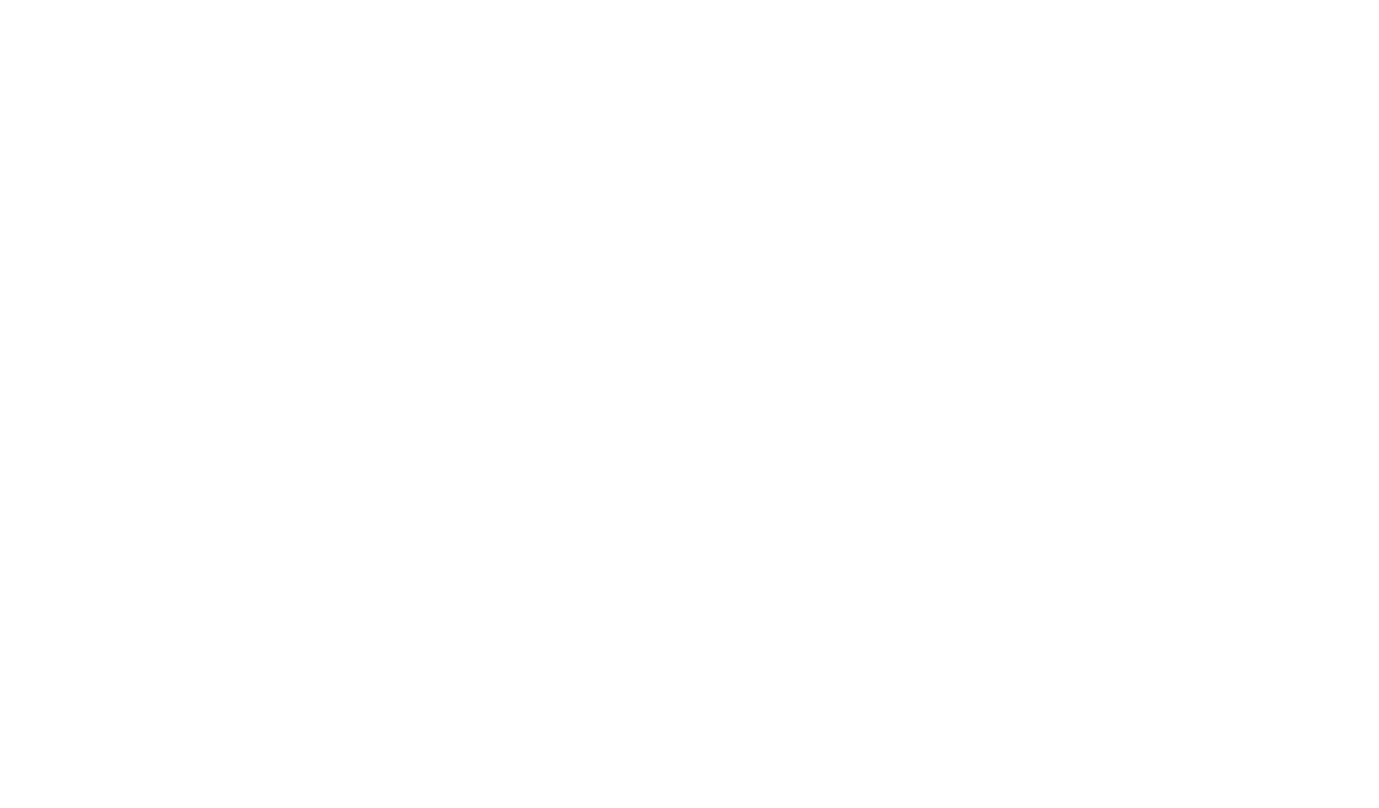
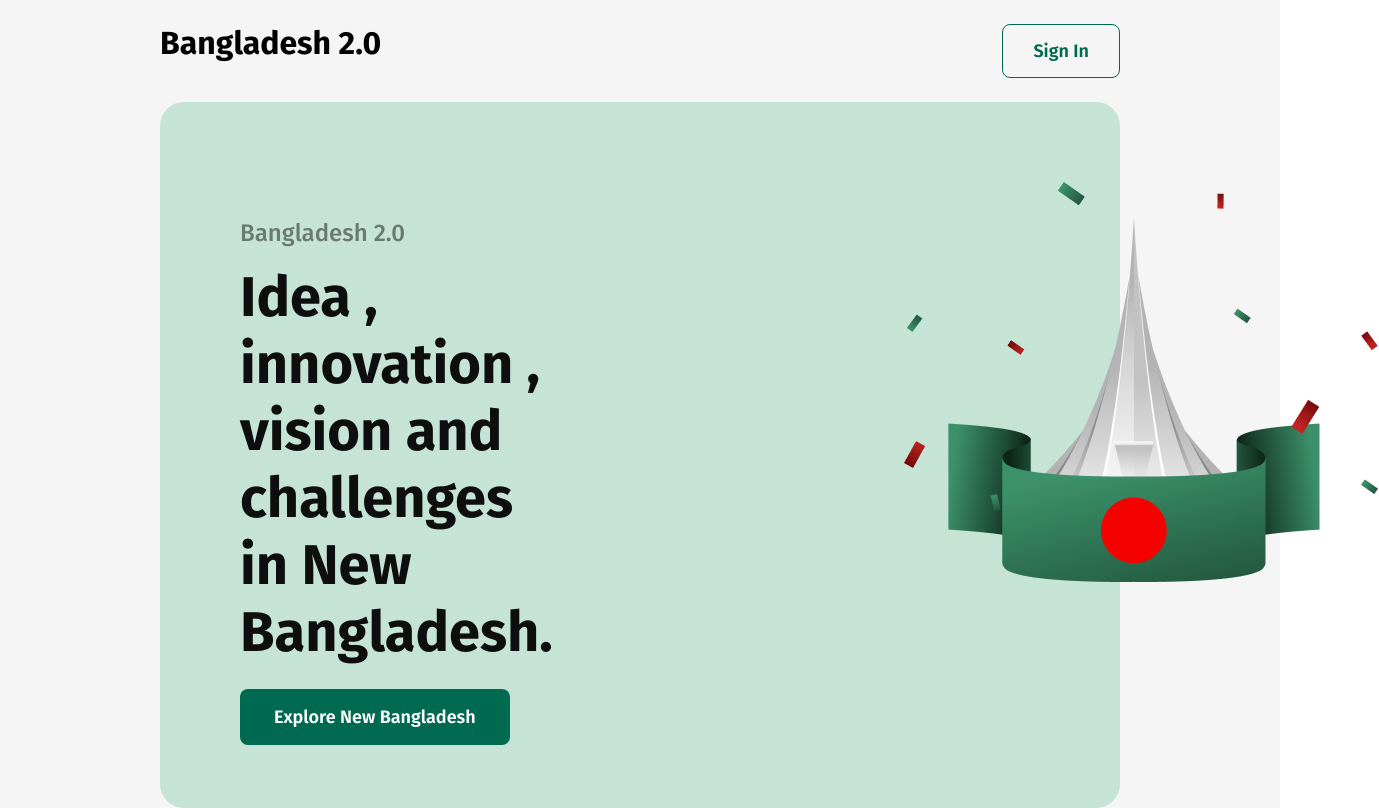
Before and after one commit to arian2004feni/bangladesh-2.0, a plain HTML site: page index.html in a window 1280 px wide. Shown: the whole page, 1379 px wide, since content can reach past the window. Drawn offline with Linux system fonts and the light colour scheme.

Commit message:
completely desined hero section

```diff
--- a/css/style.css
+++ b/css/style.css
@@ -1,3 +1,83 @@
+*{
+  margin: 0;
+  padding: 0;
+  box-sizing: border-box;
+}
+
 .fira-sans-body {
   font-family: "Fira Sans", serif;
 }
+
+main{
+  background-color: whitesmoke;
+  padding: 0 160px;
+  display: flex;
+  flex-direction: column;
+  gap: 80px;
+}
+
+a{
+  text-decoration: none;
+  color: #000;
+}
+
+.navbar {
+  display: flex;
+  justify-content: space-between;
+  padding: 24px 0;
+}
+
+.navbar .logo h2{
+  font-size: 32px;
+}
+
+.navbar .nav-btn{
+  padding: 15px 30px;
+  color: rgb(0, 106, 80);
+  border-radius: 8px;
+  border: 1px solid rgb(0, 106, 80);
+  color: rgb(0, 106, 80);
+  font-size: 18px;
+  font-weight: 600;
+  line-height: 22px;
+}
+
+.hero-section {
+  border-radius: 24px;
+  background: rgb(198, 228, 214);
+  padding: 80px;
+  display: flex;
+  justify-content: space-between;
+  gap: 350px;
+}
+
+.hero-content {
+  margin-top: 37px;
+}
+
+.hero-content .hero-title{
+  color: rgba(14, 14, 14, 0.5);
+  font-size: 24px;
+  font-weight: 500;
+  line-height: 29px;
+  margin-bottom: 16px;
+}
+
+.hero-content .hero-heading{
+  color: rgb(14, 14, 14);
+  font-size: 56px;
+  font-weight: 700;
+  line-height: 67px;
+  text-align: left;
+  margin-bottom: 40px;
+}
+
+.hero-content .hero-btn{
+  border-radius: 8px;
+  background: rgb(0, 106, 80);
+  color: white;
+  font-size: 18px;
+  font-weight: 600;
+  line-height: 22px;
+  padding: 17px 34px;
+}
--- a/index.html
+++ b/index.html
@@ -15,8 +15,24 @@
     <link rel="stylesheet" href="css/style.css" />
   </head>
   <body class="fira-sans-body">
-    <header>
-      <nav></nav>
-    </header>
+    <main>
+      <header>
+        <nav class="navbar">
+          <a href="#" class="logo"><h2>Bangladesh 2.0</h2></a>
+          <a href="#" class="nav-btn">Sign In</a>
+        </nav>
+        <section class="hero-section">
+          <div class="hero-content">
+            <h2 class="hero-title">Bangladesh 2.0</h2>
+            <h1 class="hero-heading">Idea , innovation , vision and challenges in New Bangladesh.</h1>
+            <a href="#" class="hero-btn">Explore New Bangladesh</a>
+          </div>
+          <div class="hero-img">
+            <img src="./assets/hero.png" alt="Bangladesh National">
+          </div>
+        </section>
+      </header>
+    </main>
+    <footer></footer>
   </body>
 </html>
```
